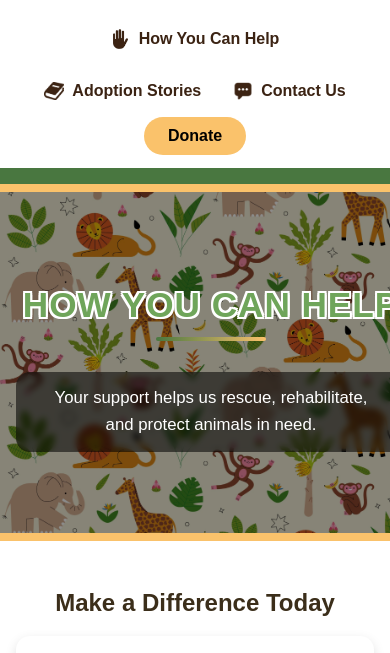
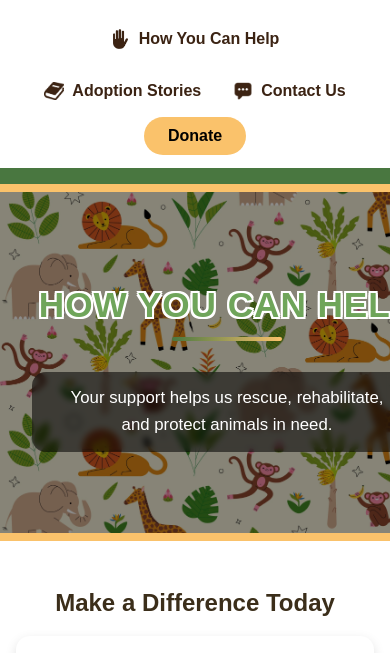
Before and after one commit to LiamKD/Jungle-Pals, a plain HTML site: page help.html in a window 390 px wide. Shown: the part 128-781 px from the top of the page. Drawn offline with nearby package versions, Linux system fonts and the light colour scheme.

Commit message:
Update styles.css

```diff
--- a/styles.css
+++ b/styles.css
@@ -1780,10 +1780,3 @@
     text-align: center;
 
   }
-@media (max-width: 480px) {
-  .stories-hero,
-  .help-hero {
-    padding-left: 1rem;
-    padding-right: 1rem;
-  }
-}
```
